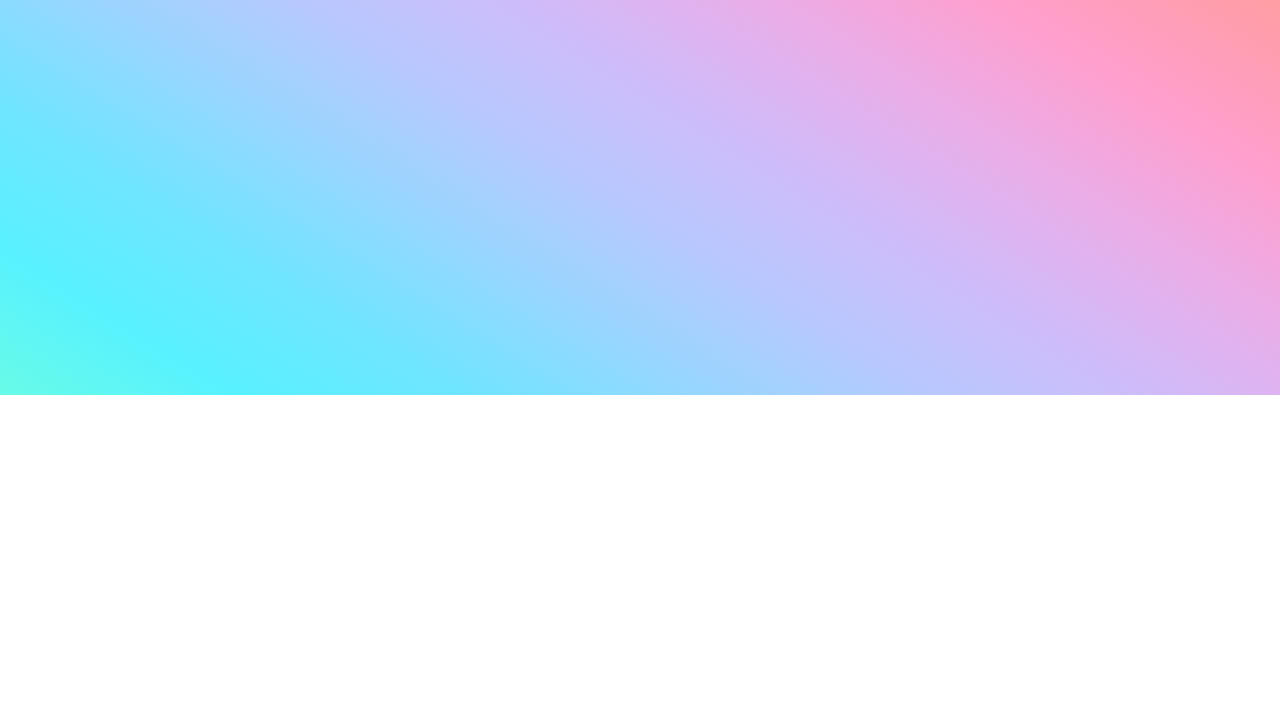
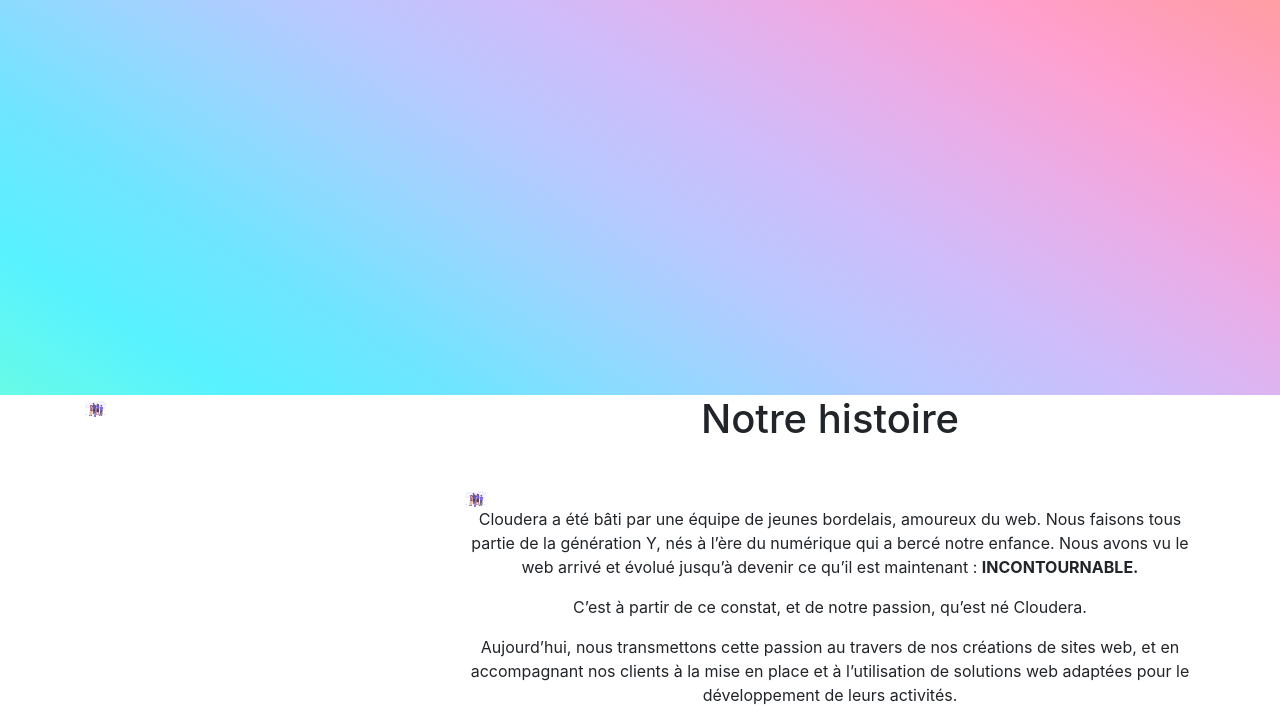
Before and after one commit to flo3551/Cloudera, a website: page index.html in a window 1280 px wide. Shown: the part 405-1128 px from the top of the page. Before the commit the page ends 800 px from the top, so only its background shows below. Drawn offline with nearby package versions, Linux system fonts and the light colour scheme.

Commit message:
second section (our story)

```diff
--- a/index.html
+++ b/index.html
@@ -80,10 +80,40 @@
             <div class="col-12 col-xl-6 right-section">
             </div>
         </div>
+        <div class="container second-section">
+            <div class="row h-100">
+                <div class="d-none d-md-block col-md-6 col-xl-4">
+                    <svg class="icon cloudera-team-spirit">
+                        <use xlink:href="assets/symbol-defs.svg#cloudera-team-spirit"></use>
+                    </svg>
+                </div>
+                <div class="col-12 col-md-6 col-xl-8 text-center">
+                    <h1 class="mb-5">Notre histoire</h1>
+                    <div>
+                        <svg class="icon cloudera-team-spirit mt-3 d-block">
+                            <use xlink:href="assets/symbol-defs.svg#cloudera-team-spirit"></use>
+                        </svg>
+                    </div>
+                    <p>
+                        Cloudera a été bâti par une équipe de jeunes bordelais, amoureux du web. Nous faisons tous
+                        partie de la génération
+                        Y, nés à l’ère du numérique qui a bercé notre enfance. Nous avons vu le web arrivé et évolué
+                        jusqu’à devenir ce qu’il est maintenant : <b>INCONTOURNABLE.</b>
+                    </p>
+                    <p>
+                        C’est à partir de ce constat, et de notre passion, qu’est né Cloudera.
+                    </p>
+                    <p>
+                        Aujourd’hui, nous transmettons cette passion au travers de nos créations de sites web, et en
+                        accompagnant nos clients
+                        à la mise en place et à l’utilisation de solutions web adaptées pour le développement de leurs
+                        activités.
+                    </p>
+                </div>
+            </div>
+        </div>
     </div>
 
-    <div class="container second-section">
-    </div>
 </body>
 
 <script src="https://code.jquery.com/jquery-3.3.1.slim.min.js" integrity="sha384-q8i/X+965DzO0rT7abK41JStQIAqVgRVzpbzo5smXKp4YfRvH+8abtTE1Pi6jizo"
--- a/styles/styles.scss
+++ b/styles/styles.scss
@@ -21,7 +21,7 @@
     font-weight: normal;
     font-size: 42px;
 
-    .container-fluid.first-section {
+    .first-section {
         color: rgb(243, 243, 243);
         height: 100vh;
         padding-top: 57px; //navbar's fixed top
@@ -141,6 +141,12 @@
 
     .container.second-section {
         height: 95vh;
+        color: #000;
+        padding-top: 50px;
+        .icon {
+            font-size: 35vh;
+            margin: 40px auto 30px auto;
+        }
     }
 
 
```
